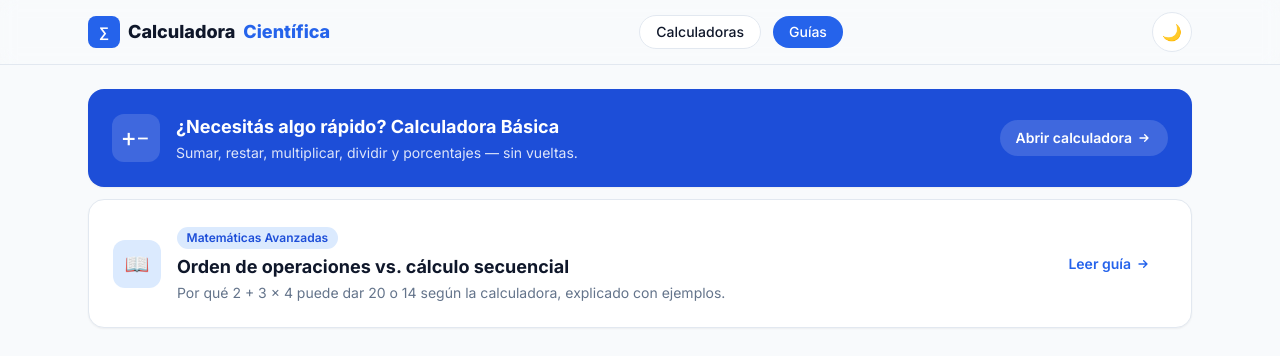
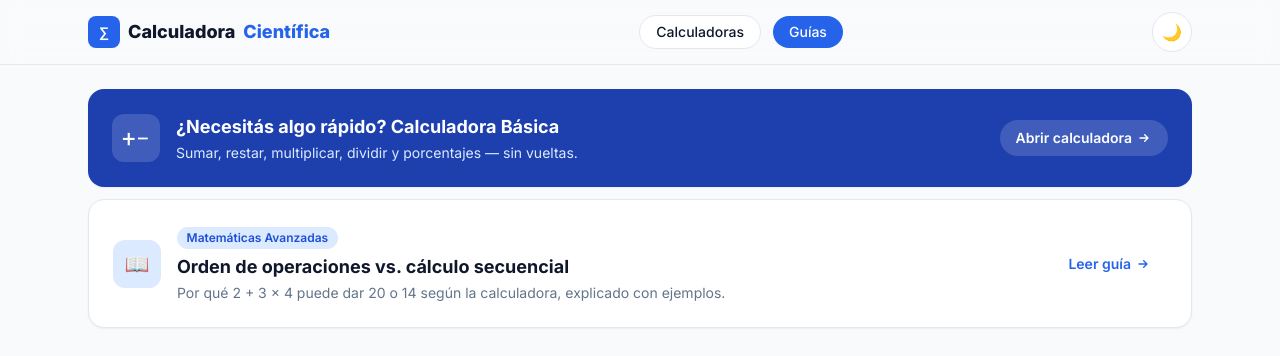
Before and after one commit to gamingultragg/calculadora-cientifica, a plain HTML site: page index.html in a window 1280 px wide. Shown: the top 356 px of the page. Drawn offline with nearby package versions, Linux system fonts and the light colour scheme.

Commit message:
Refuerza el contraste del banner de Calculadora Básica
blue-700 dejó el peor caso (texto blanco/85% translúcido) en ~5.28:1
en el cálculo teórico, pero Lighthouse lo seguía marcando — probable
efecto del muestreo de píxeles reales sobre texto con opacidad
(antialiasing) en vez de contraste calculado sobre el color declarado.

Cambios:
- Fondo: blue-700 -> blue-800 (más margen: blanco sólido llega a 8.72:1)
- Subtítulo: text-white/85 (translúcido) -> text-blue-100 (opaco), para
  eliminar la variable de alpha-blending por completo.

```diff
--- a/index.html
+++ b/index.html
@@ -100,12 +100,12 @@
   <!-- Calculadora básica destacada -->
   <section class="max-w-6xl mx-auto px-4 sm:px-6 pt-6">
     <a href="/calculadoras/matematicas-avanzadas/calculadora-basica/"
-      class="flex flex-col sm:flex-row items-center justify-between gap-4 rounded-2xl p-5 sm:p-6 bg-blue-700 text-white shadow-sm hover:shadow-md hover:-translate-y-0.5 transition-all duration-150">
+      class="flex flex-col sm:flex-row items-center justify-between gap-4 rounded-2xl p-5 sm:p-6 bg-blue-800 text-white shadow-sm hover:shadow-md hover:-translate-y-0.5 transition-all duration-150">
       <div class="flex items-center gap-4 text-center sm:text-left">
         <span class="hidden sm:flex w-12 h-12 rounded-xl bg-white/15 items-center justify-center text-2xl font-numeric shrink-0">+−</span>
         <div>
           <p class="font-display font-bold text-lg">¿Necesitás algo rápido? Calculadora Básica</p>
-          <p class="text-sm text-white/85 mt-0.5">Sumar, restar, multiplicar, dividir y porcentajes — sin vueltas.</p>
+          <p class="text-sm text-blue-100 mt-0.5">Sumar, restar, multiplicar, dividir y porcentajes — sin vueltas.</p>
         </div>
       </div>
       <span class="inline-flex items-center gap-1 text-sm font-semibold bg-white/15 px-4 py-2 rounded-full whitespace-nowrap hover:bg-white/25 transition-colors">
```
